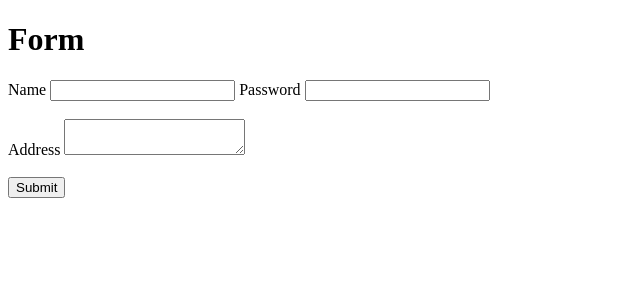
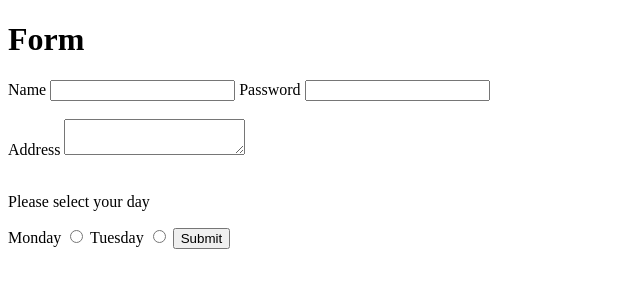
Before and after one commit to AShekharCodes/AlmaBetter-Practice, a plain HTML site: page form.html in a window 1280 px wide. Shown: the whole page, without its empty margins (0-640 px from the left). Drawn offline with Linux system fonts and the light colour scheme.

Commit message:
up tp date

```diff
--- a/form.html
+++ b/form.html
@@ -19,6 +19,11 @@
       <textarea id="add"></textarea>
       <br />
       <br />
+      <p>Please select your day</p>
+      <label for="monday">Monday</label>
+      <input type="radio" name="day" id="monday" value="Mon" />
+      <label for="tuesday">Tuesday</label>
+      <input type="radio" name="day" id="tuesday" value="Tue" />
       <button type="submit">Submit</button>
     </form>
   </body>
```
